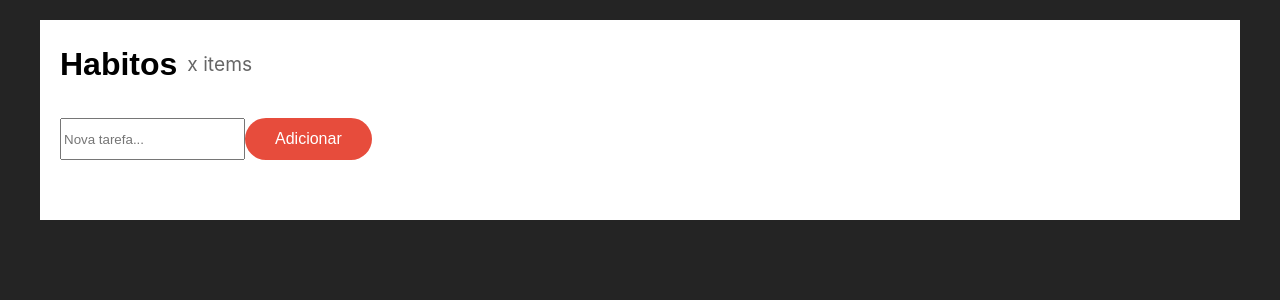
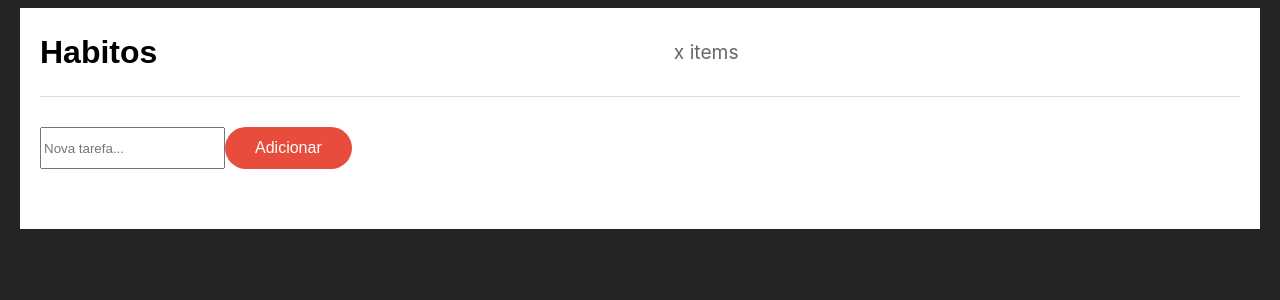
Before and after one commit to ufjf-dcc207/ufjf-dcc207-2024-3-a-trb1-C9BrenoFR, a React (Vite) app: page / in a window 1280 px wide. Shown: the top 300 px of the page. Built offline with nearby package versions, Linux system fonts and the light colour scheme; a web font is replaced by a local one.

Commit message:
aprimorando grid

```diff
--- a/src/App.css
+++ b/src/App.css
@@ -1,14 +1,17 @@
-body, html {
-  padding: 20px;
+.App {
   max-width: 1200px;
   margin: 0 auto;
+  padding: 20px;
   background-color: #fff;
 }
 
 .header {
-  display: flex;
+  display: grid;
+  grid-template-columns: auto auto;
+  gap: 15px;
   align-items: center;
-  gap: 10px;
+  padding-bottom: 20px;
+  border-bottom: 1px solid #ddd;
   margin-bottom: 30px;
 }
 
```
